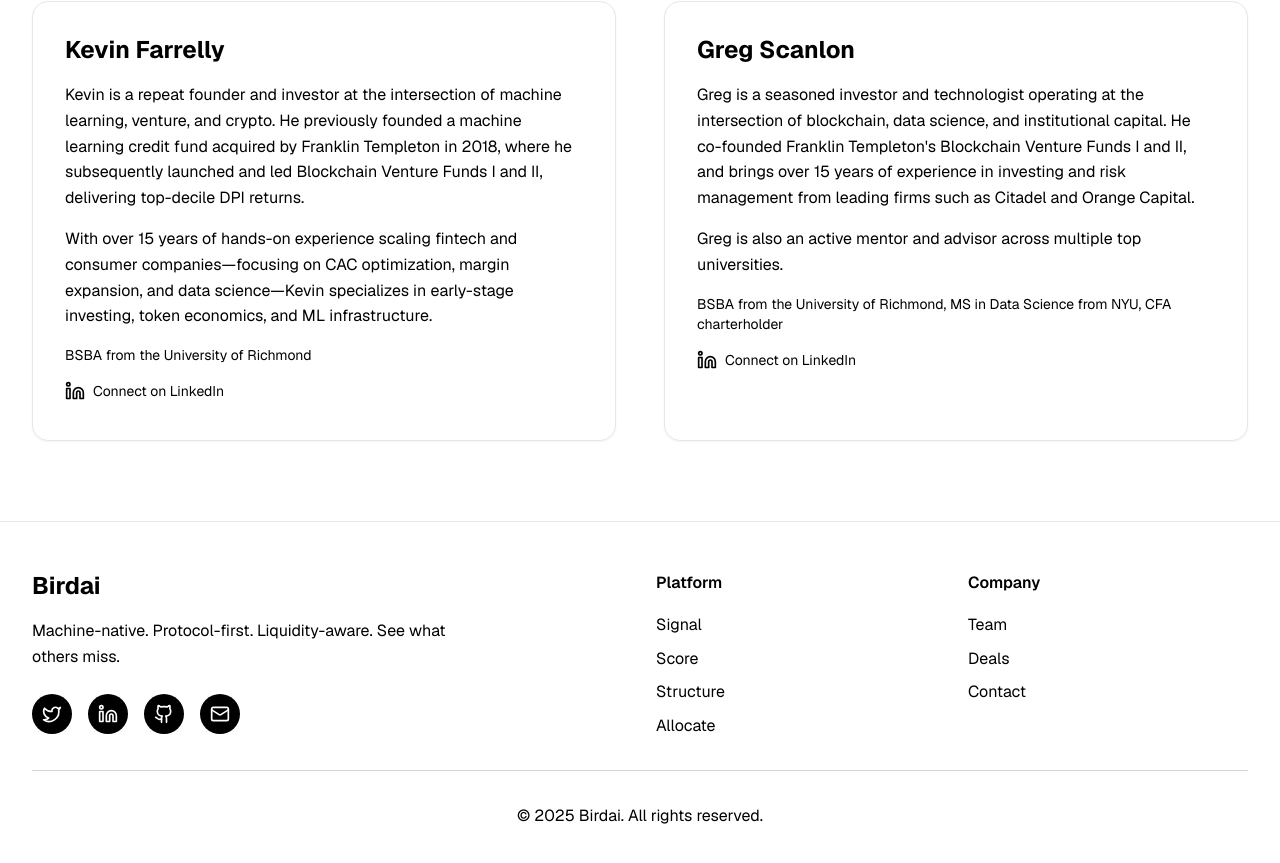
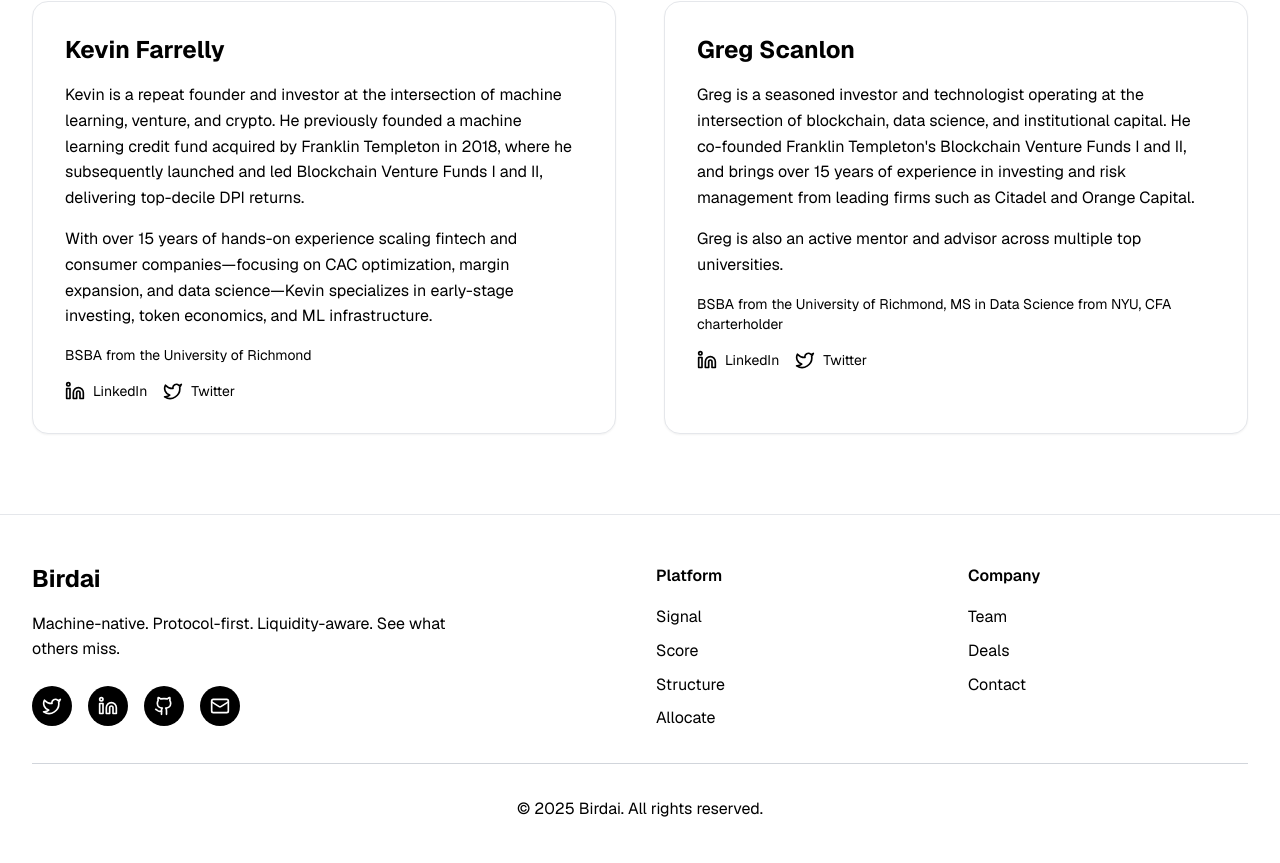
Before and after one commit to Kfar19/CursorWeb, a Next.js app: page / in a window 1280 px wide. Shown: the part 3693-4556 px from the top of the page. Built offline with nearby package versions, Linux system fonts and the light colour scheme; no server answers.

Commit message:
Add Twitter icons and links to team member bios

```diff
--- a/src/app/page.tsx
+++ b/src/app/page.tsx
@@ -1439,6 +1439,7 @@
                 economics, and ML infrastructure.
               </p>
               <p className="text-black text-sm mb-4">BSBA from the University of Richmond</p>
+              <div className="flex space-x-4">
                 <a
                   href="https://linkedin.com/in/pies"
                   target="_blank"
@@ -1446,8 +1447,18 @@
                   className="inline-flex items-center space-x-2 text-black hover:text-gray-600 transition-colors"
                 >
                   <Linkedin className="w-5 h-5" />
-                <span className="text-sm">Connect on LinkedIn</span>
+                  <span className="text-sm">LinkedIn</span>
                 </a>
+                <a
+                  href="https://twitter.com/kevinfarrelly"
+                  target="_blank"
+                  rel="noopener noreferrer"
+                  className="inline-flex items-center space-x-2 text-black hover:text-gray-600 transition-colors"
+                >
+                  <Twitter className="w-5 h-5" />
+                  <span className="text-sm">Twitter</span>
+                </a>
+              </div>
             </div>
 
             {/* Greg Scanlon */}
@@ -1463,6 +1474,7 @@
                 Greg is also an active mentor and advisor across multiple top universities.
               </p>
               <p className="text-black text-sm mb-4">BSBA from the University of Richmond, MS in Data Science from NYU, CFA charterholder</p>
+              <div className="flex space-x-4">
                 <a
                   href="https://www.linkedin.com/in/scatman/"
                   target="_blank"
@@ -1470,8 +1482,18 @@
                   className="inline-flex items-center space-x-2 text-black hover:text-gray-600 transition-colors"
                 >
                   <Linkedin className="w-5 h-5" />
-                <span className="text-sm">Connect on LinkedIn</span>
+                  <span className="text-sm">LinkedIn</span>
                 </a>
+                <a
+                  href="https://twitter.com/gregscanlon"
+                  target="_blank"
+                  rel="noopener noreferrer"
+                  className="inline-flex items-center space-x-2 text-black hover:text-gray-600 transition-colors"
+                >
+                  <Twitter className="w-5 h-5" />
+                  <span className="text-sm">Twitter</span>
+                </a>
+              </div>
             </div>
           </div>
         </div>
```
Lines whose indentation alone changed are shown as unchanged.
